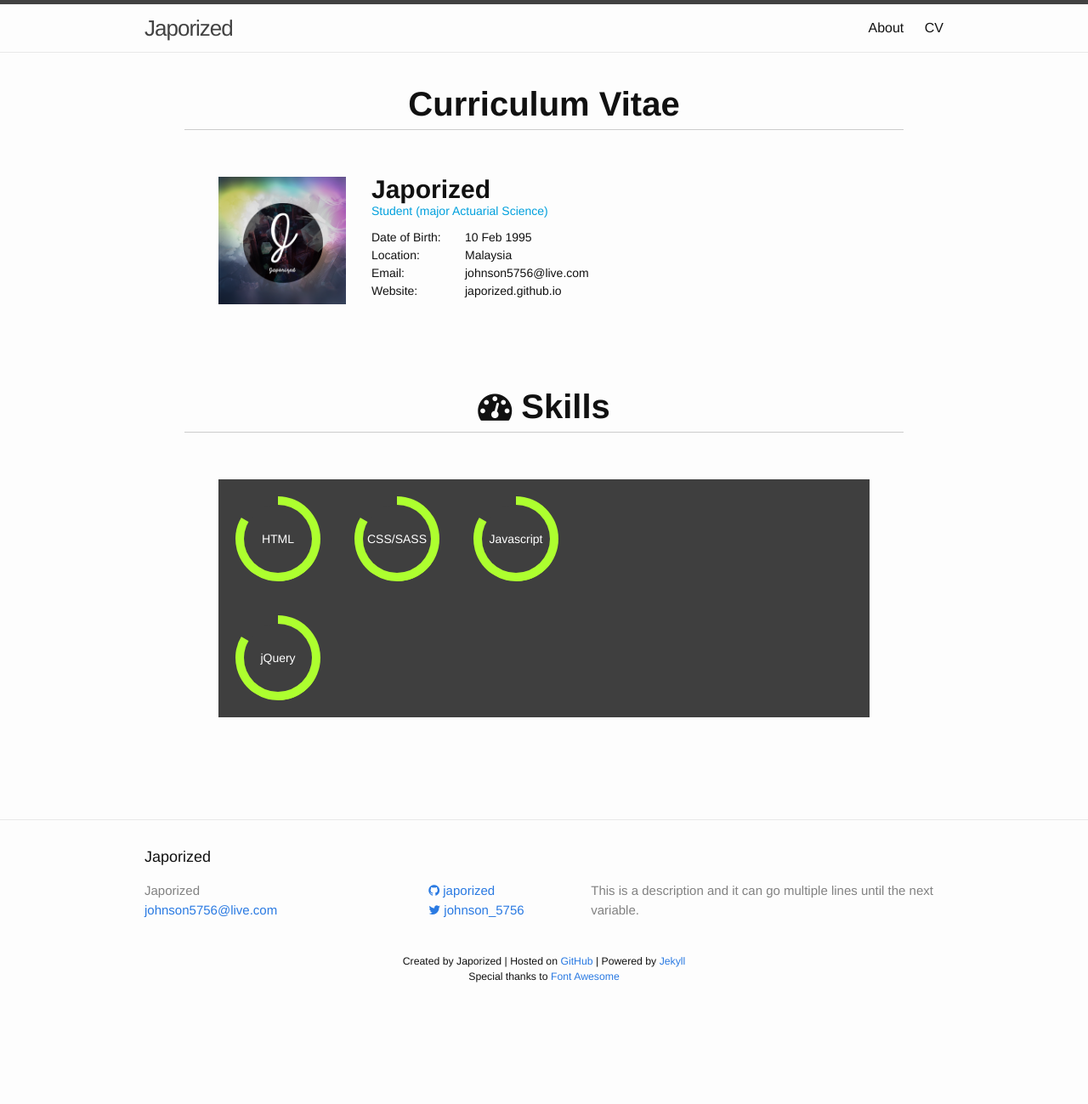
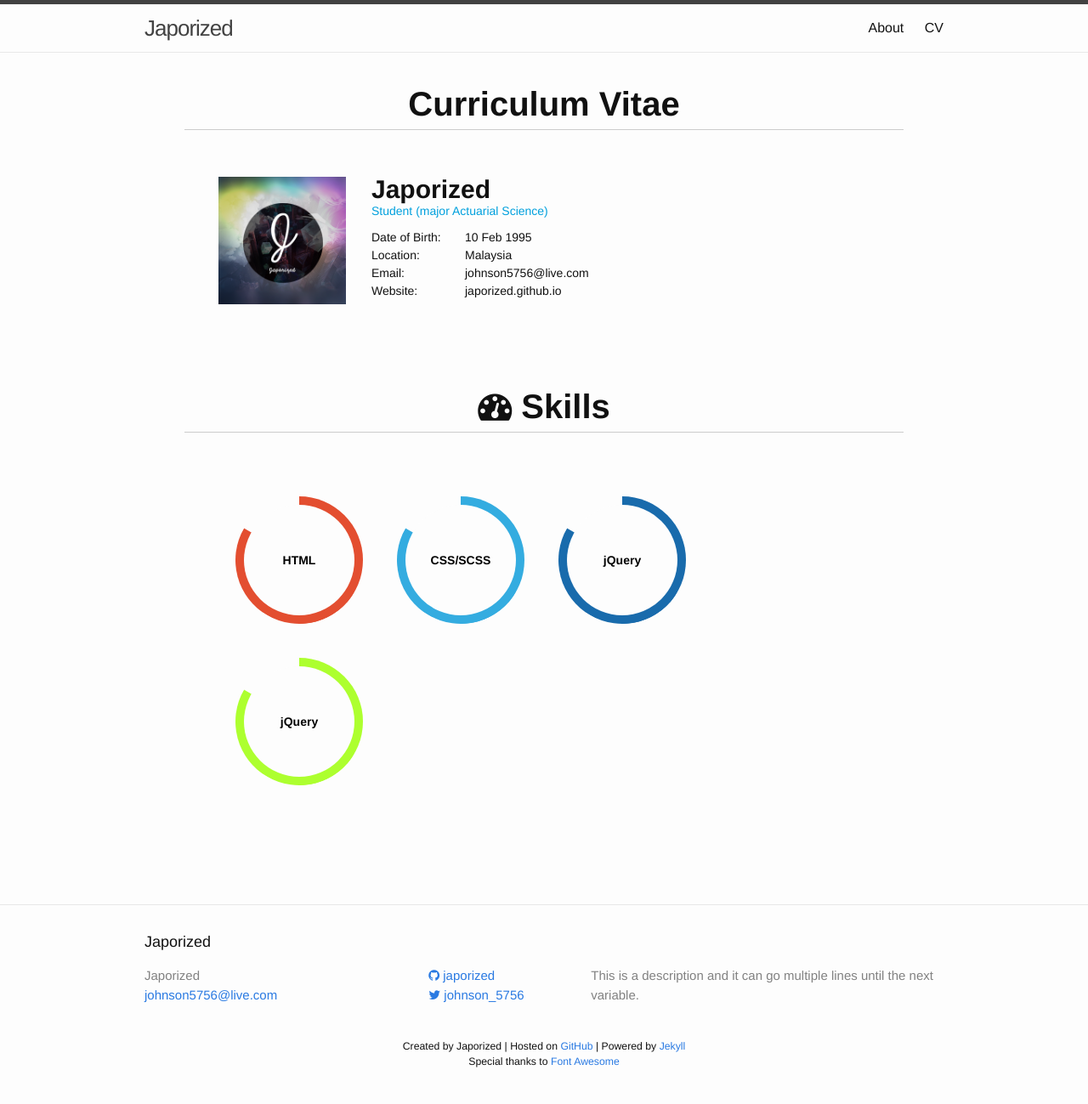
Before and after one commit to japorized/japorized.github.io, a Jekyll site: the page built from cv.md, in a window 1280 px wide. Shown: the whole page at 85% size. Built offline with Jekyll 4.4.1, drawn with Linux system fonts in a browser that asks for light colours; before the commit the page ends 1199 px from its top, so only the background shows below that.

Commit message:
CV Update #3

```diff
--- a/_layouts/cv.html
+++ b/_layouts/cv.html
@@ -30,14 +30,15 @@ layout: default
 		<h1 id="cv_header"><span class="fa fa-tachometer"></span> Skills</h1>
 		<div class="section-container">
 			<!-- BEGIN pies -->
-			<div class="universal_container">
+
     <div class="pieContainer">
         <div class="pieBackground"></div>
         <div class="pieDesc"><span>HTML</span>
         </div>
         <div class="half1">
             <div class="pie-mask">
-                <div class="pie" style="-webkit-transform: rotate(180deg);
+                <div class="pie" style="background: #e34e30;
+                -webkit-transform: rotate(180deg);
                 -moz-transform: rotate(180deg);
                     -o-transform: rotate(180deg);
                         transform: rotate(180deg);"></div>
@@ -45,7 +46,8 @@ layout: default
         </div>
         <div class="half1 half2">
             <div class="pie-mask">
-                <div class="pie" style="-webkit-transform: rotate(120deg);
+                <div class="pie" style="background: #e34e30;
+                -webkit-transform: rotate(120deg);
                 -moz-transform: rotate(120deg);
                     -o-transform: rotate(120deg);
                         transform: rotate(120deg);"></div>
@@ -54,11 +56,12 @@ layout: default
     </div>
     <div class="pieContainer">
         <div class="pieBackground"></div>
-        <div class="pieDesc"><span>CSS/SASS</span>
+        <div class="pieDesc"><span>CSS/SCSS</span>
         </div>
         <div class="half1">
             <div class="pie-mask">
-                <div class="pie" style="-webkit-transform: rotate(180deg);
+                <div class="pie" style="background: #34ACE0;
+                -webkit-transform: rotate(180deg);
                 -moz-transform: rotate(180deg);
                     -o-transform: rotate(180deg);
                         transform: rotate(180deg);"></div>
@@ -66,7 +69,8 @@ layout: default
         </div>
         <div class="half1 half2">
             <div class="pie-mask">
-                <div class="pie" style="-webkit-transform: rotate(120deg);
+                <div class="pie" style="background: #34ACE0;
+                -webkit-transform: rotate(120deg);
                 -moz-transform: rotate(120deg);
                     -o-transform: rotate(120deg);
                         transform: rotate(120deg);"></div>
@@ -75,11 +79,12 @@ layout: default
     </div>
     <div class="pieContainer">
         <div class="pieBackground"></div>
-        <div class="pieDesc"><span>Javascript</span>
+        <div class="pieDesc"><span>jQuery</span>
         </div>
         <div class="half1">
             <div class="pie-mask">
-                <div class="pie" style="-webkit-transform: rotate(180deg);
+                <div class="pie" style="background: #196BAC;
+                -webkit-transform: rotate(180deg);
                 -moz-transform: rotate(180deg);
                     -o-transform: rotate(180deg);
                         transform: rotate(180deg);"></div>
@@ -87,14 +92,17 @@ layout: default
         </div>
         <div class="half1 half2">
             <div class="pie-mask">
-                <div class="pie" style="-webkit-transform: rotate(120deg);
+                <div class="pie" style="background: #196BAC;
+                -webkit-transform: rotate(120deg);
                 -moz-transform: rotate(120deg);
                     -o-transform: rotate(120deg);
                         transform: rotate(120deg);"></div>
             </div>
         </div>
     </div>
+
     <div style="clear: both"></div>
+
     <div class="pieContainer">
         <div class="pieBackground"></div>
         <div class="pieDesc"><span>jQuery</span>
@@ -116,7 +124,6 @@ layout: default
             </div>
         </div>
     </div>
-</div>
 			<!-- END pies -->
 		</div>
 	</div>
--- a/_sass/_layout.scss
+++ b/_sass/_layout.scss
@@ -334,54 +334,52 @@
   /*
    * Pies
    */
-   .universal_container {
-    background: #3f3f3f;
-    height: 280px;
-}
     .pieContainer {
         position: relative;
         color: #fff;
-    height: 100px;
-    width: 100px;
+        height: 150px;
+        width: 150px;
         padding: 20px;
         float: left;
     }
     .pieBackground {
         z-index: 2;
-    background: #3f3f3f;
-    height: 80px;
-    width: 80px;
+        background: #fdfdfd;
+        height: 130px;
+        width: 130px;
         position: absolute;
-    -webkit-border-radius: 50px;
-    -moz-border-radius: 50px;
-    -o-border-radius: 50px;
-    border-radius: 50px;
+        -webkit-border-radius: 50%;
+        -moz-border-radius: 50%;
+        -o-border-radius: 50%;
+        border-radius: 50%;
         margin-top: 10px;
         margin-left: 10px;
     }
     .pieDesc {
         position: absolute;
         font-size: 14px;
-    height: 80px;
-    width: 80px;
+        height: 130px;
+        width: 130px;
         padding: 10px;
         z-index: 3;
         display: table;
-}
-.pieDesc span {
+
+        span {
             display: table-cell;
+            color: #000;
+            font-weight: bold;
             text-align: center;
             vertical-align: middle;
         }
+    }
     .half1 {
         position: absolute;
-    height: 100px;
-    width: 100px;
+        height: 150px;
+        width: 150px;
         -webkit-border-radius: 50px;
         -moz-border-radius: 50px;
         -o-border-radius: 50px;
         border-radius: 50px;
-    /*clip: rect(0, 100px, 100px, 50px);*/
     }
     .half2 {
         -webkit-transform: rotate(180deg);
@@ -391,25 +389,25 @@
     }
     .pie-mask {
         position: absolute;
-    width: 100px;
-    height: 100px;
+        width: 150px;
+        height: 150px;
         -webkit-transform: rotate(0deg);
         -moz-transform: rotate(0deg);
         -o-transform: rotate(0deg);
         transform: rotate(0deg);
-    -webkit-border-radius: 50px;
-    -moz-border-radius: 50px;
-    -o-border-radius: 50px;
-    border-radius: 50px;
+        -webkit-border-radius: 50%;
+        -moz-border-radius: 50%;
+        -o-border-radius: 50%;
+        border-radius: 50%;
     }
     .pie {
         background: #adff2f;
         position: absolute;
-    height: 100px;
-    width: 100px;
-    -webkit-border-radius: 50px;
-    -moz-border-radius: 50px;
-    -o-border-radius: 50px;
-    border-radius: 50px;
-    clip: rect(0, 50px, 100px, 0);
+        height: 150px;
+        width: 150px;
+        -webkit-border-radius: 50%;
+        -moz-border-radius: 50%;
+        -o-border-radius: 50%;
+        border-radius: 50%;
+        clip: rect(0, 75px, 150px, 0);
     }
```
Also changed, not shown: css/font-awesome/HELP-US-OUT.txt (deleted, +0 -7 lines). Lines whose indentation alone changed are shown as unchanged.
